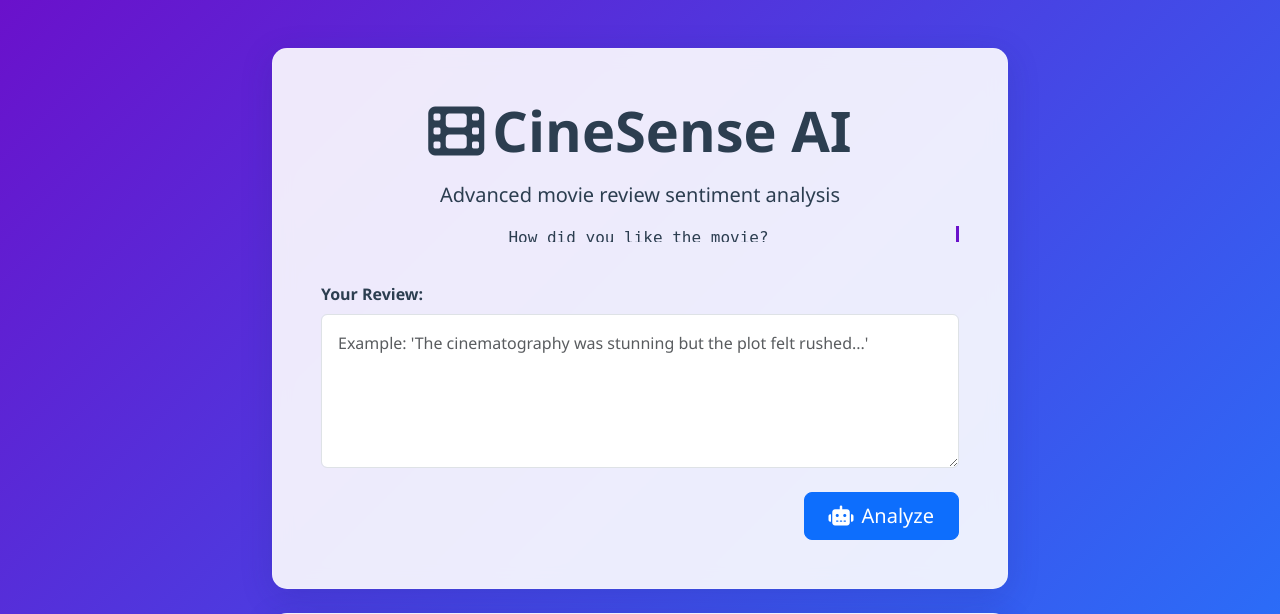
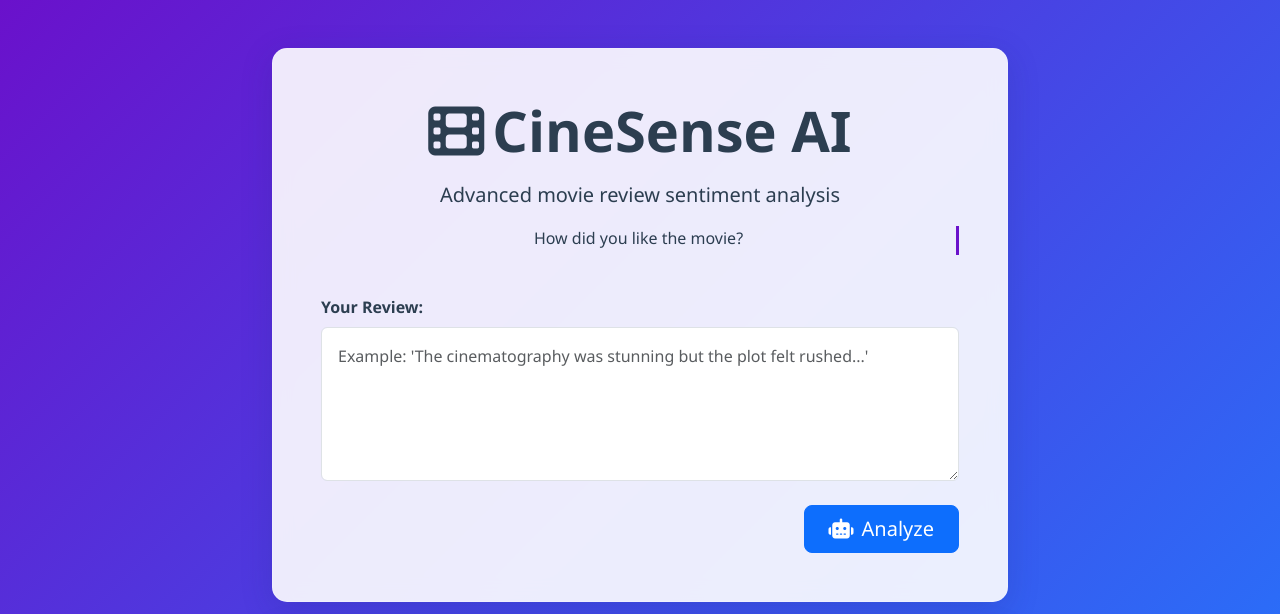
Before and after one commit to SiddheshwarTewari/ai-sentiment-analysis, a FastAPI app: page / in a window 1280 px wide. Shown: the top 614 px of the page. Run offline with FastAPI, Linux system fonts and the light colour scheme; parts of the project's set-up code (start-up, migrations or seed data) failed here and were passed over.

Commit message:
better typing

```diff
--- a/app/templates/index.html
+++ b/app/templates/index.html
@@ -46,21 +46,26 @@
         }
 
         /* New improved typing animation */
+        /* Fixed typing animation */
         .typing-container {
-            height: 2em;
+            height: auto; /* Changed from fixed height */
+            min-height: 2em;
             display: flex;
             justify-content: center;
+            overflow: visible; /* Ensure text isn't clipped */
         }
 
         .typing-animation {
-            font-family: monospace;
-            overflow: hidden;
+            font-family: 'Segoe UI', Tahoma, Geneva, Verdana, sans-serif; /* Better font */
+            overflow: visible; /* Changed from hidden */
             white-space: nowrap;
             border-right: 3px solid var(--primary);
             animation:
-                typing 3.5s steps(22, end),
+                typing 3s steps(22, end),
                 blink-caret 0.75s step-end infinite;
             animation-fill-mode: forwards;
+            padding-bottom: 5px; /* Extra space for descenders */
+            line-height: 1.5; /* Better line spacing */
         }
 
         @keyframes typing {
```
